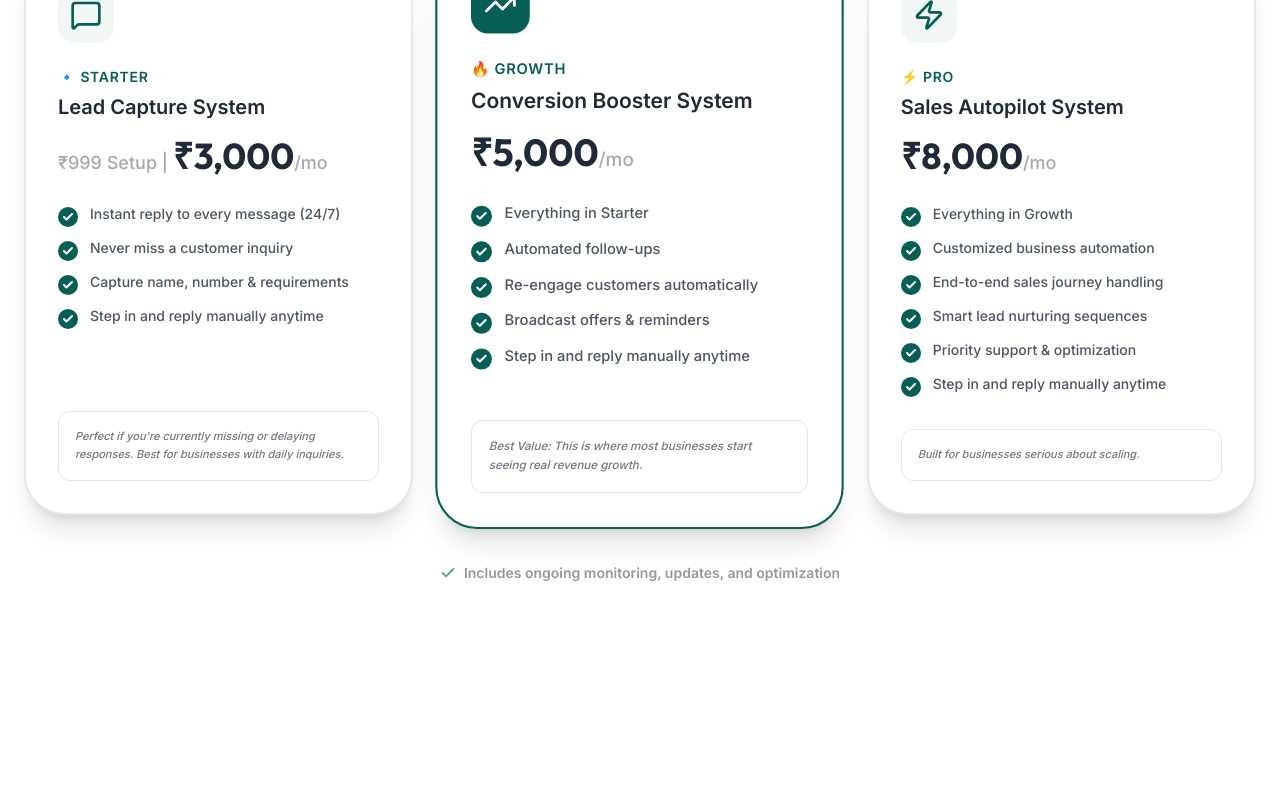
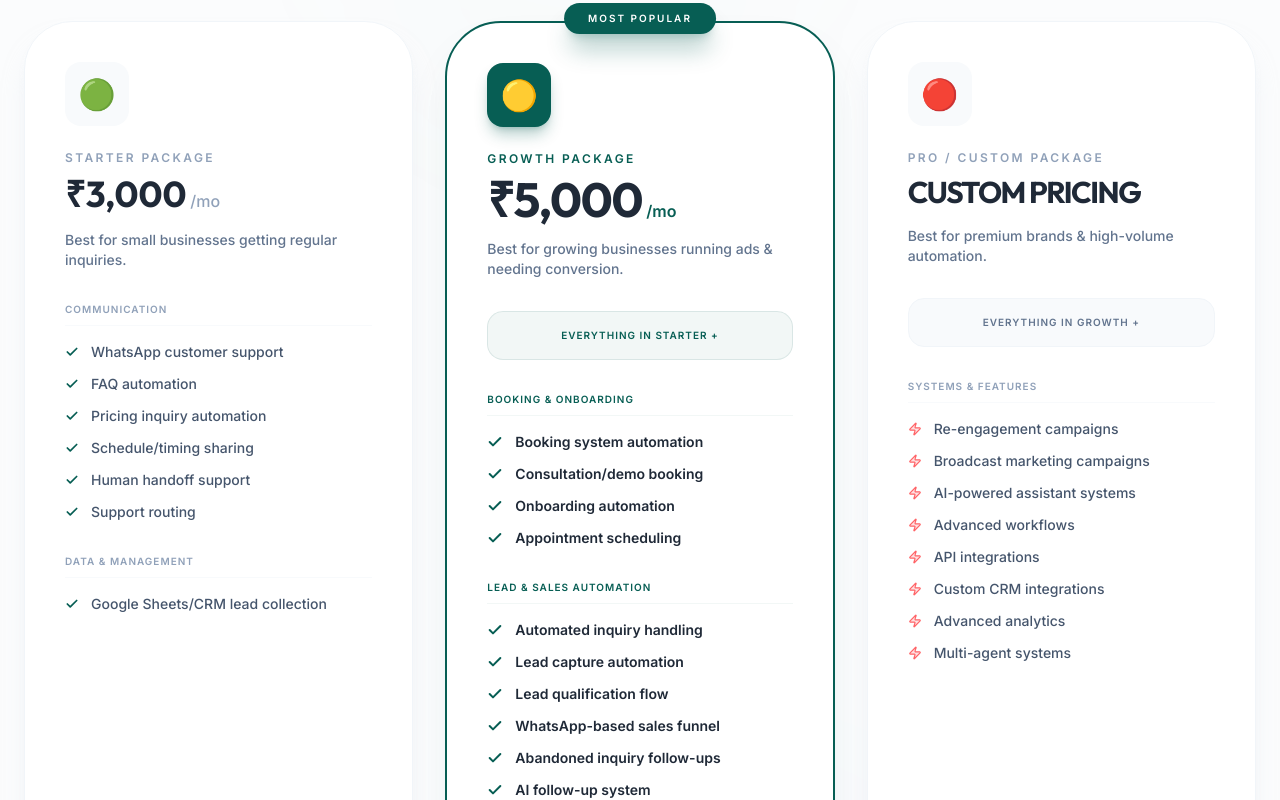
Before and after one commit to chiragwadhwawork-commits/remorix, a React (Vite) app: page / in a window 1280 px wide. Shown: the part 6800-7600 px from the top of the page. Built offline with nearby package versions, Linux system fonts and the light colour scheme.

Commit message:
feat(pricing): Enhance pricing section styling
Introduce more visually appealing elements and refine typography for the pricing section. This change aims to improve the user experience and communicate value more effectively.

```diff
--- a/src/App.tsx
+++ b/src/App.tsx
@@ -377,6 +377,7 @@ const Home = () => {
               </p>
             </div>
             <WhatsAppDemo />
+
             <div className="mt-6 text-center">
               <p className="text-sm font-bold text-primary italic">Businesses using this see up to 3x higher response rates</p>
             </div>
@@ -860,111 +861,195 @@ const Home = () => {
 
 
       {/* Pricing Section */}
-      <section className="py-32 bg-white" id="pricing">
-        <div className="max-w-7xl mx-auto px-6">
-          <div className="text-center mb-16">
-            <h2 className="text-4xl md:text-5xl font-display font-bold mb-4 text-primary-text">Investment in Growth</h2>
-            <p className="text-secondary-text">Simpler than hiring an employee, more effective than manual labor.</p>
-          </div>
-
-          <div className="grid md:grid-cols-3 gap-8">
-            {[
-              {
-                title: "Lead Capture System",
-                badge: "🔹 Starter",
-                setup: "₹999 Setup | ",
-                price: "₹3,000",
-                desc: "Never miss a customer inquiry. Automated 24/7 capture.",
-                features: [
-                  "Instant reply to every message (24/7)",
-                  "Never miss a customer inquiry",
-                  "Capture name, number & requirements",
-                  "Step in and reply manually anytime"
-                ],
-                footnote: "Perfect if you're currently missing or delaying responses. Best for businesses with daily inquiries.",
-                icon: <MessageSquare size={32} />
-              },
-              {
-                title: "Conversion Booster System",
-                badge: "🔥 Growth",
-                price: "₹5,000",
-                popular: true,
-                desc: "Designed to help increase conversions by 10–30%.",
-                features: [
-                  "Everything in Starter",
-                  "Automated follow-ups",
-                  "Re-engage customers automatically",
-                  "Broadcast offers & reminders",
-                  "Step in and reply manually anytime"
-                ],
-                footnote: "Best Value: This is where most businesses start seeing real revenue growth.",
-                icon: <TrendingUp size={32} />
-              },
-              {
-                title: "Sales Autopilot System",
-                badge: "⚡ Pro",
-                price: "₹8,000",
-                desc: "Built for businesses serious about scaling.",
-                features: [
-                  "Everything in Growth",
-                  "Customized business automation",
-                  "End-to-end sales journey handling",
-                  "Smart lead nurturing sequences",
-                  "Priority support & optimization",
-                  "Step in and reply manually anytime"
-                ],
-                footnote: "Built for businesses serious about scaling.",
-                icon: <Zap size={32} />
-              }
-            ].map((plan, i) => (
-              <div key={i} className={`relative group ${plan.popular ? 'scale-105 z-10' : ''}`}>
-                {plan.popular && (
-                  <div className="absolute -top-5 left-1/2 -translate-x-1/2 bg-primary text-white px-6 py-1.5 rounded-full text-xs font-bold uppercase tracking-widest shadow-xl">
-                    Most Popular
-                  </div>
-                )}
-                <div className={`h-full bg-white border-2 ${plan.popular ? 'border-primary' : 'border-border-light'} rounded-[2.5rem] p-8 flex flex-col shadow-xl hover:shadow-2xl transition-all duration-300`}>
-                  <div className={`w-14 h-14 ${plan.popular ? 'bg-primary text-white' : 'bg-primary/5 text-primary'} rounded-2xl flex items-center justify-center mb-6`}>
-                    {plan.icon}
-                  </div>
-
-                  <div className="text-primary font-bold text-sm mb-2 uppercase tracking-wider">{plan.badge}</div>
-                  <h3 className="text-xl font-bold mb-4 leading-tight text-primary-text">{plan.title}</h3>
-
-                  <div className="mb-6">
-                    <div className="text-4xl font-display font-bold text-primary-text mb-1">
-                      <span className="text-lg font-sans text-secondary-text/50 font-medium">{plan.setup}</span>
-                      {plan.price}
-                      <span className="text-lg font-sans text-secondary-text/50 font-medium">/mo</span>
-                    </div>
-                  </div>
-
-                  <div className="flex flex-col gap-3 mb-8 flex-grow">
-                    {plan.features.map((feature, idx) => (
-                      <div key={idx} className="flex gap-3 items-start">
-                        <div className="w-5 h-5 bg-primary text-white rounded-full flex items-center justify-center flex-shrink-0 mt-0.5">
-                          <Check size={12} strokeWidth={4} />
-                        </div>
-                        <span className="text-sm font-medium text-secondary-text leading-tight">{feature}</span>
-                      </div>
+      <section className="py-32 bg-slate-50/50 overflow-hidden relative" id="pricing">
+        {/* Futuristic Glow Background Elements */}
+        <div className="absolute top-0 left-1/4 w-[500px] h-[500px] bg-primary/5 rounded-full blur-[120px] -z-10 animate-pulse"></div>
+        <div className="absolute bottom-0 right-1/4 w-[400px] h-[400px] bg-blue-500/5 rounded-full blur-[100px] -z-10 animate-pulse [animation-delay:2s]"></div>
+
+        <div className="max-w-7xl mx-auto px-6 relative z-10">
+          <div className="text-center mb-20">
+            <h2 className="text-4xl md:text-6xl font-display font-bold mb-6 text-primary-text tracking-tight italic">
+              Simple, Powerful <span className="text-primary underline decoration-primary/20 underline-offset-8">Pricing</span>
+            </h2>
+            <p className="text-xl text-secondary-text max-w-2xl mx-auto opacity-70">
+              Choose the perfect automation fuel for your business growth.
+              No hidden fees, just pure conversion.
+            </p>
+          </div>
+
+          <div className="grid lg:grid-cols-3 gap-8 items-stretch">
+            {/* Starter Package */}
+            <motion.div
+              initial={{ opacity: 0, y: 30 }}
+              whileInView={{ opacity: 1, y: 0 }}
+              viewport={{ once: true }}
+              whileHover={{ y: -5 }}
+              className="group bg-white rounded-[3rem] p-10 border border-slate-100 shadow-xl shadow-slate-200/50 flex flex-col transition-all duration-500 hover:shadow-2xl hover:shadow-primary/5"
+            >
+              <div className="mb-8">
+                <div className="w-16 h-16 bg-slate-50 rounded-2xl flex items-center justify-center text-slate-400 mb-6 group-hover:bg-primary/10 group-hover:text-primary transition-colors duration-500">
+                  <span className="text-3xl">🟢</span>
+                </div>
+                <div className="text-xs font-bold uppercase tracking-[0.2em] text-slate-400 mb-2">Starter Package</div>
+                <div className="flex items-baseline gap-1 mb-4">
+                  <span className="text-4xl font-display font-bold text-primary-text">₹3,000</span>
+                  <span className="text-slate-400 font-medium">/mo</span>
+                </div>
+                <p className="text-slate-500 text-sm font-medium">Best for small businesses getting regular inquiries.</p>
+              </div>
+
+              <div className="space-y-8 flex-grow mb-10">
+                <div>
+                  <h4 className="text-[10px] font-bold uppercase tracking-widest text-slate-400 mb-4 border-b border-slate-50 pb-2">Communication</h4>
+                  <ul className="space-y-3">
+                    {[
+                      "WhatsApp customer support",
+                      "FAQ automation",
+                      "Pricing inquiry automation",
+                      "Schedule/timing sharing",
+                      "Human handoff support",
+                      "Support routing"
+                    ].map((item, idx) => (
+                      <li key={idx} className="flex items-center gap-3 text-sm font-medium text-slate-600">
+                        <Check size={14} className="text-primary flex-shrink-0" strokeWidth={3} />
+                        {item}
+                      </li>
                     ))}
-                  </div>
-
-                  <div className="bg-bg p-4 rounded-xl border border-border-light">
-                    <p className="text-[11px] text-secondary-text/80 font-medium italic leading-relaxed">
-                      {plan.footnote}
-                    </p>
-                  </div>
-                </div>
-              </div>
-            ))}
-          </div>
-
-          <div className="mt-12 text-center">
-            <p className="text-sm text-secondary-text opacity-60 font-bold flex items-center justify-center gap-2">
-              <Check size={16} className="text-primary" strokeWidth={3} />
-              Includes ongoing monitoring, updates, and optimization
-            </p>
+                  </ul>
+                </div>
+                <div>
+                  <h4 className="text-[10px] font-bold uppercase tracking-widest text-slate-400 mb-4 border-b border-slate-50 pb-2">Data & Management</h4>
+                  <ul className="space-y-3">
+                    <li className="flex items-center gap-3 text-sm font-medium text-slate-600">
+                      <Check size={14} className="text-primary flex-shrink-0" strokeWidth={3} />
+                      Google Sheets/CRM lead collection
+                    </li>
+                  </ul>
+                </div>
+              </div>
+            </motion.div>
+
+            {/* Growth Package */}
+            <motion.div
+              initial={{ opacity: 0, y: 30 }}
+              whileInView={{ opacity: 1, y: 0 }}
+              viewport={{ once: true }}
+              transition={{ delay: 0.1 }}
+              whileHover={{ y: -8 }}
+              className="relative group bg-white rounded-[3.5rem] p-10 border-2 border-primary shadow-2xl shadow-primary/10 flex flex-col transition-all duration-500"
+            >
+              <div className="absolute -top-5 left-1/2 -translate-x-1/2 bg-primary text-white px-6 py-2 rounded-full text-[10px] font-bold uppercase tracking-[0.2em] shadow-xl shadow-primary/30 whitespace-nowrap">
+                Most Popular
+              </div>
+
+              <div className="mb-8">
+                <div className="w-16 h-16 bg-primary rounded-2xl flex items-center justify-center text-white mb-6 shadow-lg shadow-primary/30">
+                  <span className="text-3xl">🟡</span>
+                </div>
+                <div className="text-xs font-bold uppercase tracking-[0.2em] text-primary mb-2">Growth Package</div>
+                <div className="flex items-baseline gap-1 mb-4">
+                  <span className="text-5xl font-display font-bold text-primary-text tracking-tight">₹5,000</span>
+                  <span className="text-primary font-bold">/mo</span>
+                </div>
+                <p className="text-slate-500 text-sm font-medium">Best for growing businesses running ads & needing conversion.</p>
+              </div>
+
+              <div className="space-y-8 flex-grow mb-10">
+                <div className="bg-primary/5 p-4 rounded-2xl border border-primary/10">
+                  <p className="text-[10px] font-bold text-primary uppercase tracking-widest text-center">Everything in Starter +</p>
+                </div>
+                <div>
+                  <h4 className="text-[10px] font-bold uppercase tracking-widest text-primary mb-4 border-b border-primary/5 pb-2">Booking & Onboarding</h4>
+                  <ul className="space-y-3">
+                    {[
+                      "Booking system automation",
+                      "Consultation/demo booking",
+                      "Onboarding automation",
+                      "Appointment scheduling"
+                    ].map((item, idx) => (
+                      <li key={idx} className="flex items-center gap-3 text-sm font-bold text-primary-text">
+                        <Check size={16} className="text-primary flex-shrink-0" strokeWidth={3} />
+                        {item}
+                      </li>
+                    ))}
+                  </ul>
+                </div>
+                <div>
+                  <h4 className="text-[10px] font-bold uppercase tracking-widest text-primary mb-4 border-b border-primary/5 pb-2">Lead & Sales Automation</h4>
+                  <ul className="space-y-3">
+                    {[
+                      "Automated inquiry handling",
+                      "Lead capture automation",
+                      "Lead qualification flow",
+                      "WhatsApp-based sales funnel",
+                      "Abandoned inquiry follow-ups",
+                      "AI follow-up system"
+                    ].map((item, idx) => (
+                      <li key={idx} className="flex items-center gap-3 text-sm font-bold text-primary-text">
+                        <Check size={16} className="text-primary flex-shrink-0" strokeWidth={3} />
+                        {item}
+                      </li>
+                    ))}
+                  </ul>
+                </div>
+              </div>
+            </motion.div>
+
+            {/* Pro Package */}
+            <motion.div
+              initial={{ opacity: 0, y: 30 }}
+              whileInView={{ opacity: 1, y: 0 }}
+              viewport={{ once: true }}
+              transition={{ delay: 0.2 }}
+              whileHover={{ y: -5 }}
+              className="group bg-white rounded-[3rem] p-10 border border-slate-100 shadow-xl shadow-slate-200/50 flex flex-col transition-all duration-500 hover:shadow-2xl hover:shadow-red-500/5"
+            >
+              <div className="mb-8">
+                <div className="w-16 h-16 bg-slate-50 rounded-2xl flex items-center justify-center text-slate-400 mb-6 group-hover:bg-red-50 group-hover:text-red-500 transition-colors duration-500">
+                  <span className="text-3xl">🔴</span>
+                </div>
+                <div className="text-xs font-bold uppercase tracking-[0.2em] text-slate-400 mb-2">Pro / Custom Package</div>
+                <div className="flex items-baseline gap-1 mb-4">
+                  <span className="text-3xl font-display font-bold text-primary-text tracking-tighter uppercase">Custom Pricing</span>
+                </div>
+                <p className="text-slate-500 text-sm font-medium">Best for premium brands & high-volume automation.</p>
+              </div>
+
+              <div className="space-y-8 flex-grow mb-10">
+                <div className="bg-slate-50 p-4 rounded-2xl border border-slate-100 text-center">
+                  <p className="text-[10px] font-bold text-slate-500 uppercase tracking-widest">Everything in Growth +</p>
+                </div>
+                <div>
+                  <h4 className="text-[10px] font-bold uppercase tracking-widest text-slate-400 mb-4 border-b border-slate-50 pb-2">Systems & Features</h4>
+                  <ul className="space-y-3">
+                    {[
+                      "Re-engagement campaigns",
+                      "Broadcast marketing campaigns",
+                      "AI-powered assistant systems",
+                      "Advanced workflows",
+                      "API integrations",
+                      "Custom CRM integrations",
+                      "Advanced analytics",
+                      "Multi-agent systems"
+                    ].map((item, idx) => (
+                      <li key={idx} className="flex items-center gap-3 text-sm font-medium text-slate-600">
+                        <Zap size={14} className="text-red-400 flex-shrink-0 fill-red-400/20" />
+                        {item}
+                      </li>
+                    ))}
+                  </ul>
+                </div>
+              </div>
+            </motion.div>
+          </div>
+
+          <div className="mt-20 text-center">
+             <div className="inline-flex items-center gap-3 bg-white px-6 py-4 rounded-full border border-slate-100 shadow-sm">
+                <ShieldCheck className="text-primary" size={20} />
+                <p className="text-sm font-bold text-slate-600">
+                  Setup done for you in <span className="text-primary italic">24 hours</span>. Full ongoing maintenance included.
+                </p>
+             </div>
           </div>
         </div>
       </section>
```
